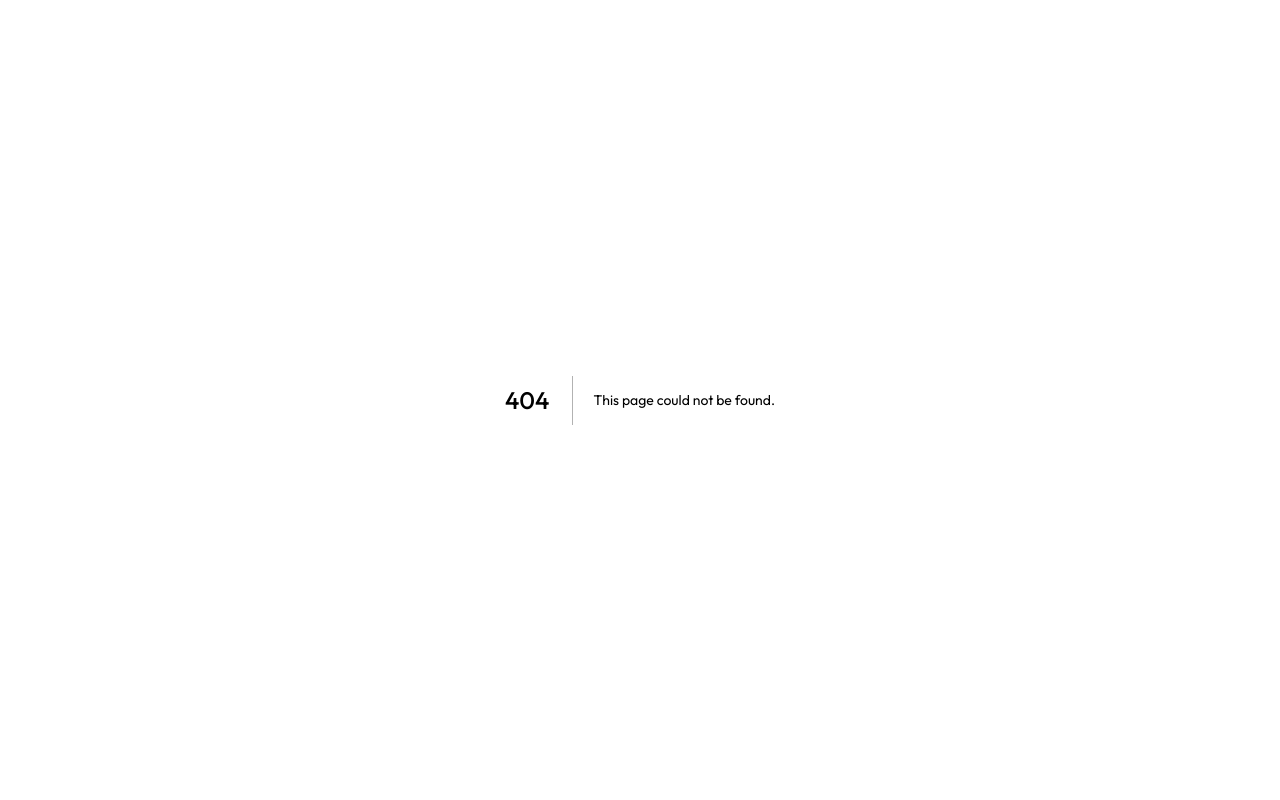
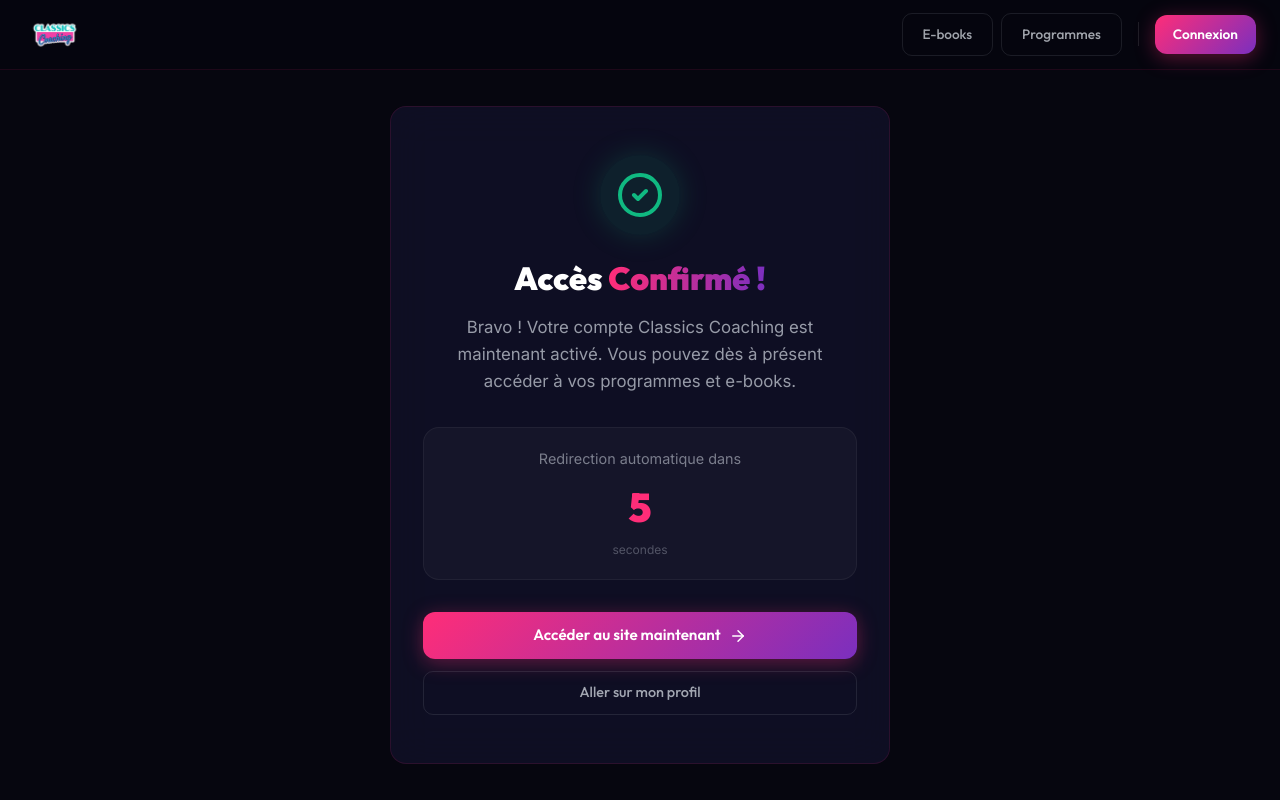
Before and after one commit to ClassicsNutrition/Classics-coaching, a Next.js app: page /auth/confirm-success in a window 1280 px wide. Before the commit this address had no page. Built offline with nearby package versions, Linux system fonts and the light colour scheme.

Commit message:
feat: add logout buttons to navbar and profile

```diff
--- a/app/auth/callback/route.ts
+++ b/app/auth/callback/route.ts
@@ -4,7 +4,7 @@ import { createClient } from '@/lib/supabase/server';
 export async function GET(request: Request) {
   const { searchParams, origin } = new URL(request.url);
   const code = searchParams.get('code');
-  const next = searchParams.get('next') ?? '/profile';
+  const next = searchParams.get('next') ?? '/auth/confirm-success';
 
   if (code) {
     const supabase = await createClient();
--- /dev/null
+++ b/app/auth/confirm-success/page.tsx
@@ -0,0 +1,78 @@
+'use client';
+
+import { useEffect, useState } from 'react';
+import { useRouter } from 'next/navigation';
+import Link from 'next/link';
+import { CheckCircle2, ArrowRight, Home } from 'lucide-react';
+import Navbar from '@/components/Navbar';
+
+export default function ConfirmSuccessPage() {
+  const [countdown, setCountdown] = useState(10);
+  const router = useRouter();
+
+  useEffect(() => {
+    if (countdown <= 0) {
+      router.push('/');
+      return;
+    }
+
+    const timer = setInterval(() => {
+      setCountdown((prev) => prev - 1);
+    }, 1000);
+
+    return () => clearInterval(timer);
+  }, [countdown, router]);
+
+  return (
+    <div style={{ minHeight: '100vh', background: 'var(--miami-night)', display: 'flex', flexDirection: 'column' }}>
+      <Navbar user={null} />
+
+      <main style={{ flex: 1, display: 'flex', alignItems: 'center', justifyContent: 'center', padding: 24 }}>
+        <div className="card-glass animate-fadeInUp" style={{ maxWidth: 500, width: '100%', padding: '48px 32px', textAlign: 'center' }}>
+          <div style={{
+            width: 80, height: 80, borderRadius: '50%', background: 'rgba(16, 185, 129, 0.1)',
+            display: 'flex', alignItems: 'center', justifyContent: 'center', color: '#10b981',
+            margin: '0 auto 24px', boxShadow: '0 0 30px rgba(16, 185, 129, 0.2)'
+          }}>
+            <CheckCircle2 size={48} />
+          </div>
+
+          <h1 style={{ fontFamily: 'var(--font-display)', fontSize: '2rem', fontWeight: 900, color: 'white', marginBottom: 16 }}>
+            Accès <span className="gradient-miami-text">Confirmé !</span>
+          </h1>
+
+          <p style={{ color: 'rgba(226, 232, 240, 0.65)', fontSize: '1.05rem', lineHeight: 1.6, marginBottom: 32 }}>
+            Bravo ! Votre compte Classics Coaching est maintenant activé. Vous pouvez dès à présent accéder à vos programmes et e-books.
+          </p>
+
+          <div style={{ background: 'rgba(255, 255, 255, 0.03)', borderRadius: 16, padding: '20px', marginBottom: 32, border: '1px solid rgba(255, 255, 255, 0.05)' }}>
+            <p style={{ color: 'rgba(226, 232, 240, 0.5)', fontSize: '0.9rem', marginBottom: 8 }}>
+              Redirection automatique dans
+            </p>
+            <div style={{ fontFamily: 'var(--font-display)', fontSize: '2.5rem', fontWeight: 900, color: 'var(--miami-pink)' }}>
+              {countdown}
+            </div>
+            <p style={{ color: 'rgba(226, 232, 240, 0.3)', fontSize: '0.75rem', marginTop: 4 }}>secondes</p>
+          </div>
+
+          <div style={{ display: 'flex', flexDirection: 'column', gap: 12 }}>
+            <Link href="/" className="btn-primary" style={{ justifyContent: 'center', width: '100%' }}>
+              Accéder au site maintenant <ArrowRight size={18} />
+            </Link>
+            <Link href="/profile" className="btn-ghost" style={{ justifyContent: 'center', width: '100%' }}>
+              Aller sur mon profil
+            </Link>
+          </div>
+        </div>
+      </main>
+
+      <style jsx>{`
+        .gradient-miami-text {
+          background: linear-gradient(to right, var(--miami-pink), var(--miami-purple));
+          -webkit-background-clip: text;
+          -webkit-text-fill-color: transparent;
+        }
+      `}</style>
+    </div>
+  );
+}
--- a/app/profile/page.tsx
+++ b/app/profile/page.tsx
@@ -63,6 +63,11 @@ export default async function ProfilePage() {
             {profile?.role === 'admin' && (
               <span className="badge badge-pink" style={{ marginTop: 10, display: 'inline-flex' }}>Admin</span>
             )}
+            <form action="/auth/signout" method="post" style={{ marginTop: 16 }}>
+              <button type="submit" className="btn-ghost" style={{ padding: '10px 16px', fontSize: '0.85rem', border: '1px solid rgba(255,45,120,0.2)' }}>
+                <LogOut size={16} /> Déconnexion
+              </button>
+            </form>
           </div>
           <div style={{ display: 'flex', gap: 24, flexWrap: 'wrap' }}>
             {[
--- a/components/Navbar.tsx
+++ b/components/Navbar.tsx
@@ -48,9 +48,16 @@ export default function Navbar({ user, isAdmin }: NavbarProps) {
           <div style={{ width: 1, height: 24, background: 'rgba(255,255,255,0.1)', margin: '0 8px' }} />
 
           {user ? (
-            <Link href="/profile" className="btn-primary" style={{ fontSize: '0.85rem', padding: '9px 18px' }}>
-              <User size={16} /> Mon Espace
-            </Link>
+            <div style={{ display: 'flex', alignItems: 'center', gap: 8 }}>
+              <Link href="/profile" className="btn-primary" style={{ fontSize: '0.85rem', padding: '9px 18px' }}>
+                <User size={16} /> Mon Espace
+              </Link>
+              <form action="/auth/signout" method="post">
+                <button type="submit" className="btn-ghost" style={{ padding: '8px', borderRadius: '10px', color: 'rgba(226,232,240,0.5)' }} title="Déconnexion">
+                  <LogOut size={18} />
+                </button>
+              </form>
+            </div>
           ) : (
             <Link href="/login" className="btn-primary" style={{ fontSize: '0.85rem', padding: '9px 18px' }}>
               Connexion
```
